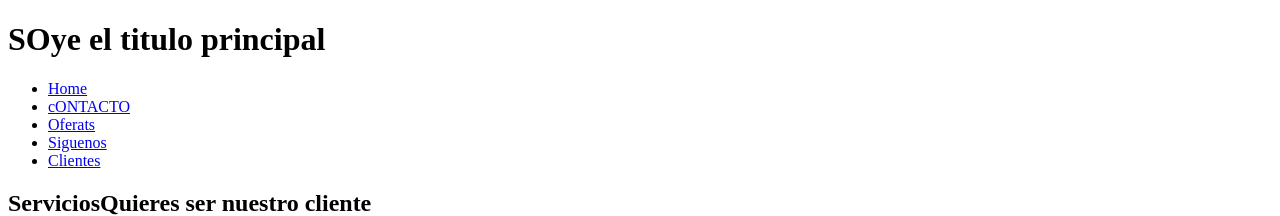
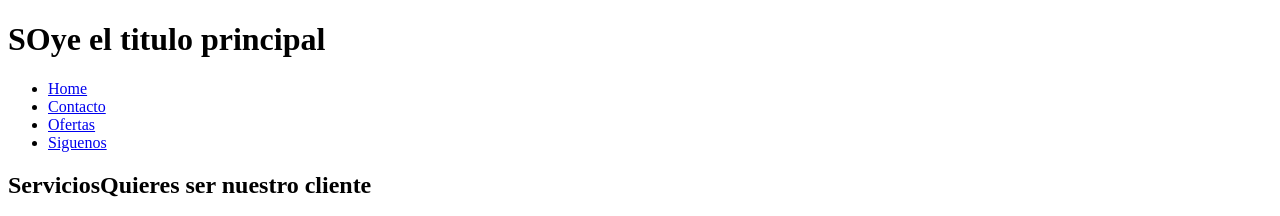
Before and after one commit to nhuamani/blog, a plain HTML site: page index.html in a window 1280 px wide. Shown: the top 216 px of the page. Drawn offline with Linux system fonts and the light colour scheme.

Commit message:
comits automaticos

```diff
--- a/index.html
+++ b/index.html
@@ -9,10 +9,9 @@
             <div class="ed-item">
                 <ul class="menu">
                     <li class="menu__item"><a class="menu__link" href="#">Home</a></li>
-                    <li class="menu__item"><a class="menu__link" href="#">cONTACTO</a></li>
-                    <li class="menu__item"><a class="menu__link" href="#">Oferats</a></li>
+                    <li class="menu__item"><a class="menu__link" href="#">Contacto</a></li>
+                    <li class="menu__item"><a class="menu__link" href="#">Ofertas</a></li>
                     <li class="menu__item"><a class="menu__link" href="#">Siguenos</a></li>
-                    <li class="menu__item"><a class="menu__link" href="#">Clientes</a></li>
                 </ul>
             </div>
         </div>
```
